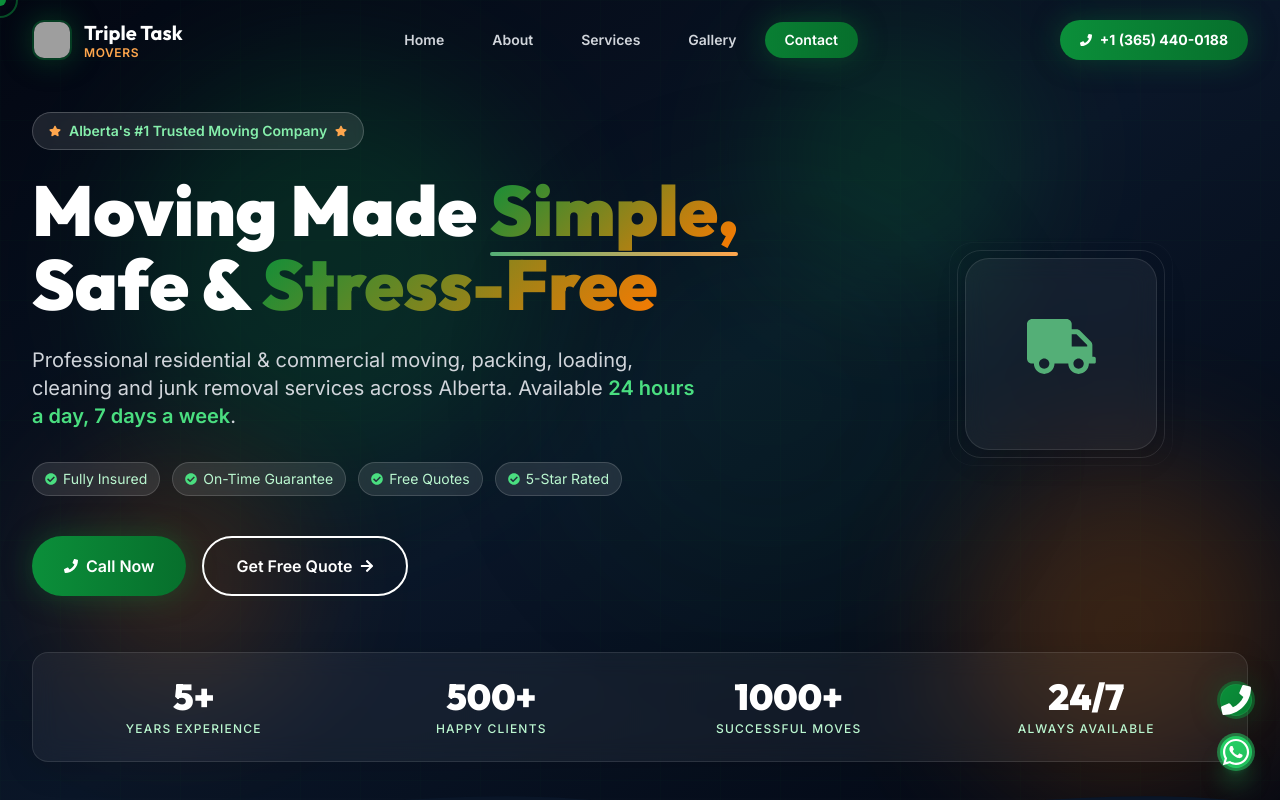
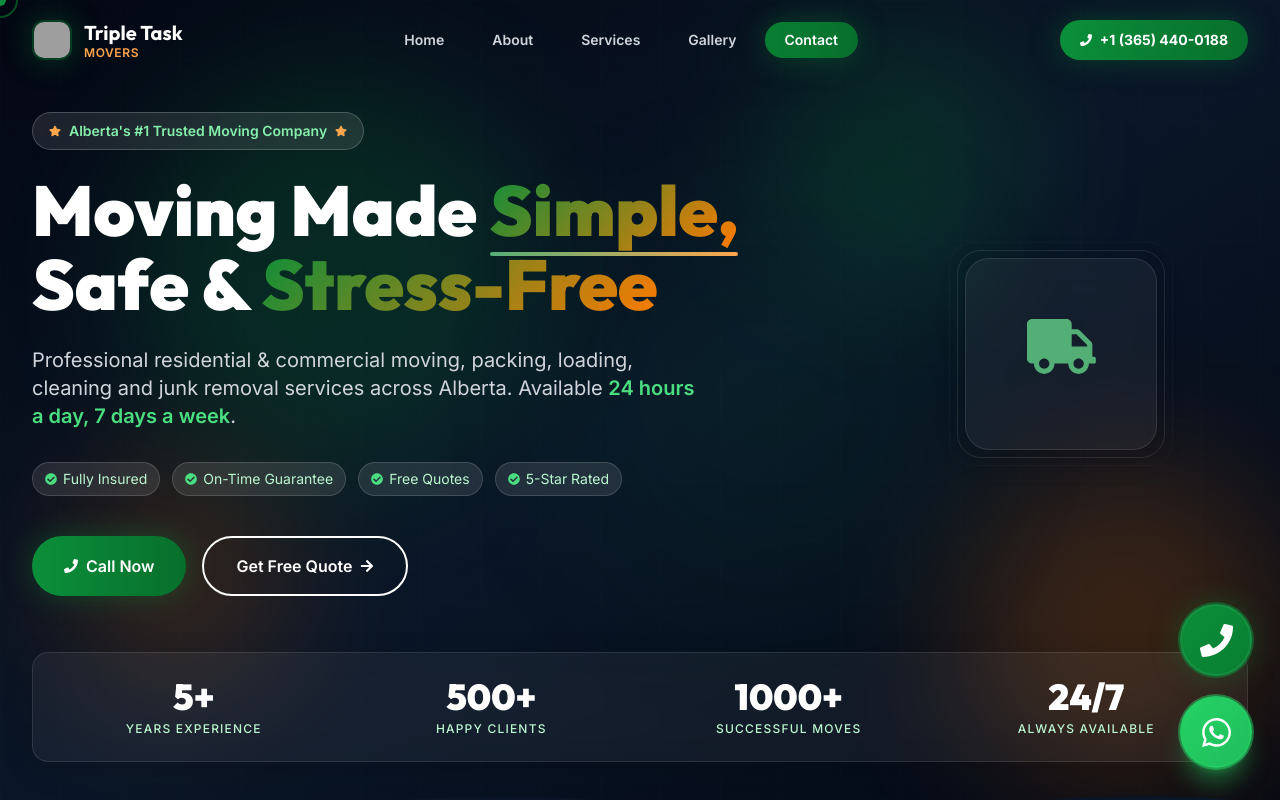
Before and after one commit to shahbazqalander388/Triple-Task-Movers, a React (Vite) app: page / in a window 1280 px wide. Shown: the top 800 px of the page. Built offline with nearby package versions, Linux system fonts and the light colour scheme; grey boxes are pictures that could not be loaded.

Commit message:
inrease the btn size

```diff
--- a/src/components/common/FloatingButtons.jsx
+++ b/src/components/common/FloatingButtons.jsx
@@ -11,18 +11,18 @@
       type={onClick ? 'button' : undefined}
       onClick={onClick}
       aria-label={ariaLabel}
-      className={`relative w-15 h-15 sm:w-17 sm:h-17 rounded-full flex items-center justify-center shadow-2xl text-white transition-all duration-300 cursor-pointer ${className}`}
+      className={`relative w-[57px] h-[57px] sm:w-[72px] sm:h-[72px] rounded-full flex items-center justify-center shadow-2xl text-white transition-all duration-300 cursor-pointer ${className}`}
       onMouseEnter={() => setShowTip(true)}
       onMouseLeave={() => setShowTip(false)}
       onFocus={() => setShowTip(true)}
       onBlur={() => setShowTip(false)}
-      whileHover={{ scale: 1.12, y: -3 }}
+      whileHover={{ scale: 1.1, y: -3 }}
       whileTap={{ scale: 0.92 }}
       transition={{ type: 'spring', stiffness: 400, damping: 25 }}
     >
       {pulseColor && (
         <span
-          className={`absolute -inset-1 rounded-full ${pulseColor} opacity-40 animate-pulse pointer-events-none`}
+          className={`absolute -inset-1 rounded-full ${pulseColor} opacity-30 animate-pulse pointer-events-none`}
         />
       )}
       <span className="relative z-10 flex items-center justify-center">{icon}</span>
@@ -75,22 +75,22 @@
       {/* Call Button */}
       <FAB
         href={`tel:${COMPANY.phoneRaw}`}
-        icon={<FaPhone className="text-2xl sm:text-3xl" />}
+        icon={<FaPhone className="text-[25px] sm:text-[33px]" />}
         tooltip="Call Us Now"
         ariaLabel="Call Triple Task Movers"
         external={false}
         pulseColor="bg-primary-500"
-        className="bg-gradient-to-br from-primary-500 via-primary-600 to-primary-700 shadow-glow-primary hover:shadow-glow-primary/90 border border-primary-400/30"
+        className="bg-gradient-to-br from-primary-500 via-primary-600 to-primary-700 shadow-glow-primary hover:shadow-glow-primary/90 border-2 border-primary-400/40"
       />
 
       {/* WhatsApp Button */}
       <FAB
         href={`https://wa.me/${cleanWhatsapp}?text=Hi%20Triple%20Task%20Movers%2C%20I%27d%20like%20to%20get%20a%20free%20quote!`}
-        icon={<FaWhatsapp className="text-2xl sm:text-3xl" />}
+        icon={<FaWhatsapp className="text-[25px] sm:text-[33px]" />}
         tooltip="Chat on WhatsApp"
         ariaLabel="Chat with Triple Task Movers on WhatsApp"
         pulseColor="bg-[#25D366]"
-        className="bg-gradient-to-br from-[#25D366] to-[#1da851] hover:from-[#22c55e] hover:to-[#16a34a] shadow-xl shadow-[#25D366]/40 border border-[#25D366]/40"
+        className="bg-gradient-to-br from-[#25D366] to-[#1da851] hover:from-[#22c55e] hover:to-[#16a34a] shadow-xl shadow-[#25D366]/40 border-2 border-[#25D366]/40"
       />
     </div>
   );
```
